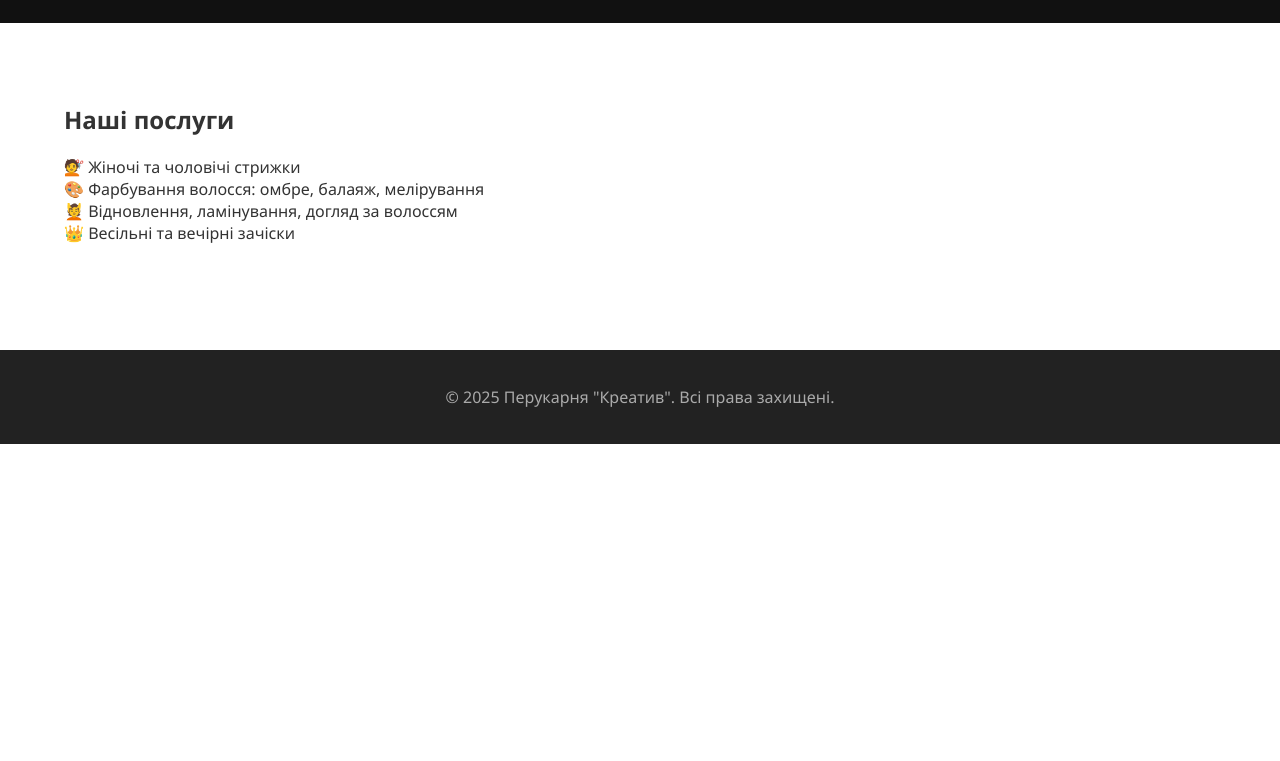
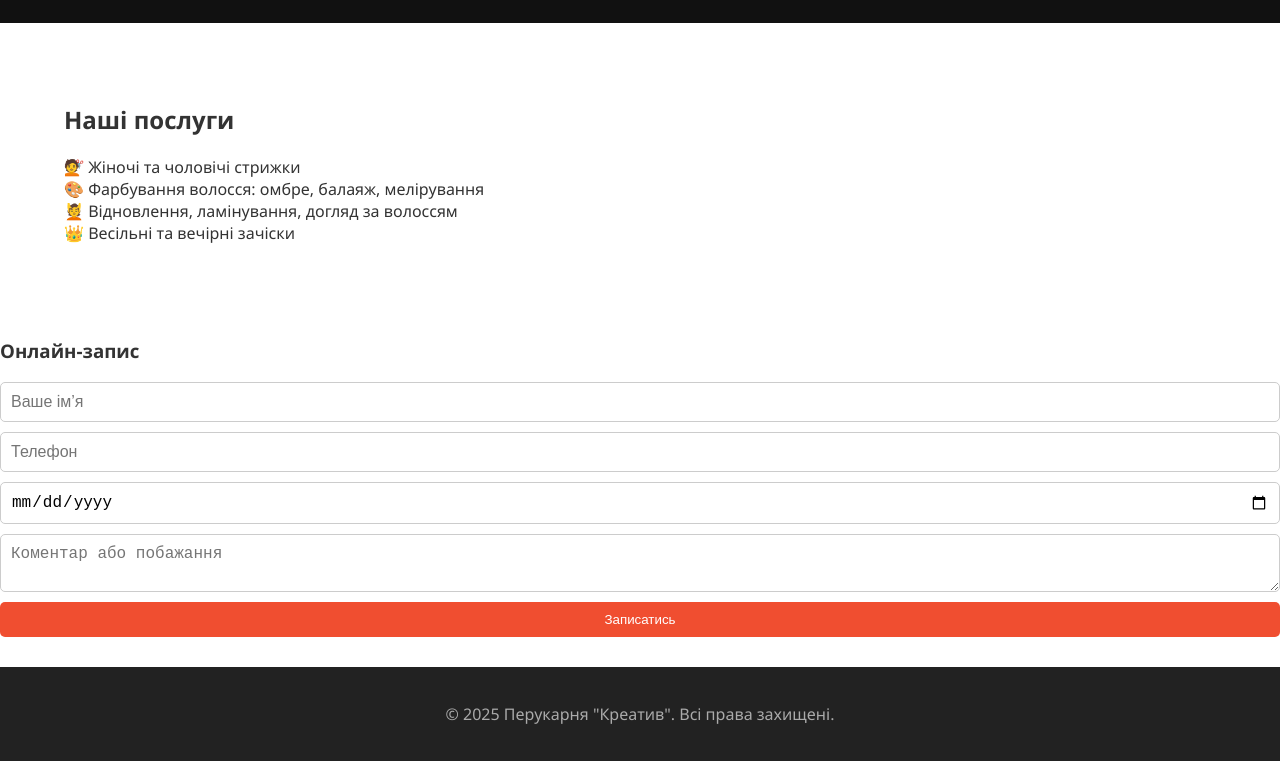
Before and after one commit to kreativePoltava-site/Kreative-site2, a plain HTML site: page services.html in a window 1280 px wide. Shown: the part 141-902 px from the top of the page. Before the commit the page ends 800 px from the top, so only its background shows below. Drawn offline with Linux system fonts and the light colour scheme.

Commit message:
Update services.html

```diff
--- a/services.html
+++ b/services.html
@@ -32,7 +32,14 @@
       </ul>
     </div>
   </section>
-
+<h3>Онлайн-запис</h3>
+      <form action="#" method="post" class="booking-form">
+        <input type="text" name="name" placeholder="Ваше ім’я" required>
+        <input type="tel" name="phone" placeholder="Телефон" required>
+        <input type="date" name="date" required>
+        <textarea name="message" placeholder="Коментар або побажання"></textarea>
+        <button type="submit">Записатись</button>
+      </form>
   <footer>
     <div class="container">
       <p>&copy; 2025 Перукарня "Креатив". Всі права захищені.</p>
```
